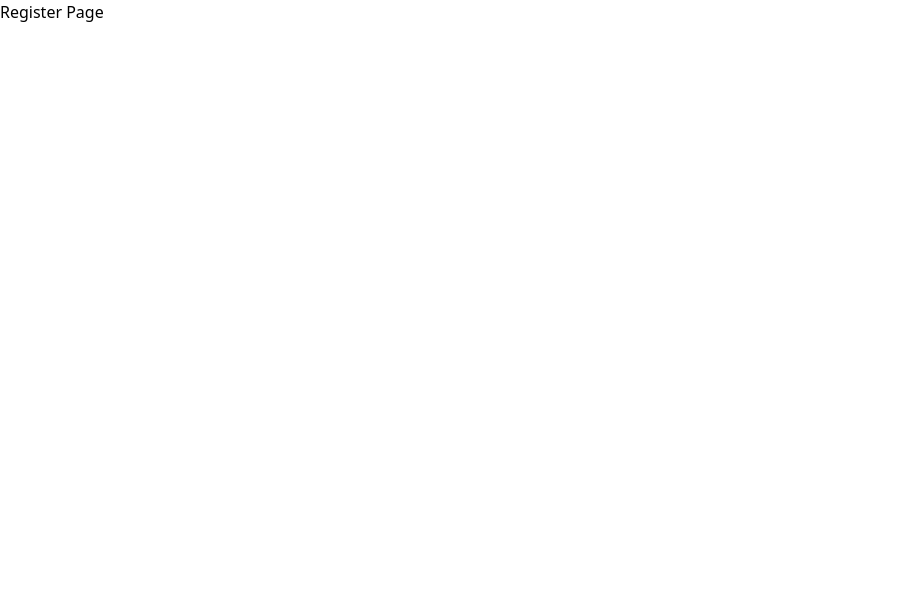
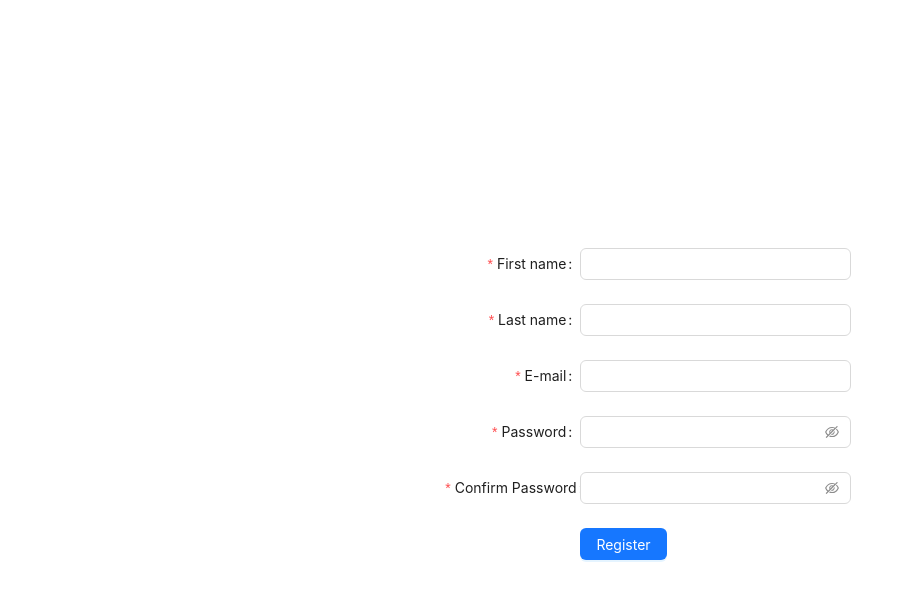
Before and after one commit to libraminh/the-martec, a Next.js app: page /register in a window 1280 px wide. Shown: the top 600 px of the page, without its empty margins (0-913 px from the left). Built offline with nearby package versions, Linux system fonts and the light colour scheme.

Commit message:
add antdn & register fields

```diff
--- a/package.json
+++ b/package.json
@@ -6,6 +6,7 @@
     "start": "next start"
   },
   "dependencies": {
+    "antd": "^5.1.7",
     "next": "latest",
     "react": "18.2.0",
     "react-dom": "18.2.0"
--- a/pages/register.tsx
+++ b/pages/register.tsx
@@ -1,16 +1,198 @@
 import { NextPage } from "next";
 import Head from "next/head";
-import React from "react";
+
+import type { CascaderProps } from "antd";
+import {
+  AutoComplete,
+  Button,
+  Cascader,
+  Checkbox,
+  Col,
+  Form,
+  Input,
+  InputNumber,
+  Row,
+  Select,
+} from "antd";
+import React, { useState } from "react";
 
 interface Props {}
 
+const { Option } = Select;
+
+interface DataNodeType {
+  value: string;
+  label: string;
+  children?: DataNodeType[];
+}
+
+const residences: CascaderProps<DataNodeType>["options"] = [
+  {
+    value: "zhejiang",
+    label: "Zhejiang",
+    children: [
+      {
+        value: "hangzhou",
+        label: "Hangzhou",
+        children: [
+          {
+            value: "xihu",
+            label: "West Lake",
+          },
+        ],
+      },
+    ],
+  },
+  {
+    value: "jiangsu",
+    label: "Jiangsu",
+    children: [
+      {
+        value: "nanjing",
+        label: "Nanjing",
+        children: [
+          {
+            value: "zhonghuamen",
+            label: "Zhong Hua Men",
+          },
+        ],
+      },
+    ],
+  },
+];
+
+const formItemLayout = {
+  labelCol: {
+    xs: { span: 24 },
+    sm: { span: 8 },
+  },
+  wrapperCol: {
+    xs: { span: 24 },
+    sm: { span: 16 },
+  },
+};
+
+const tailFormItemLayout = {
+  wrapperCol: {
+    xs: {
+      span: 24,
+      offset: 0,
+    },
+    sm: {
+      span: 16,
+      offset: 8,
+    },
+  },
+};
+
 const Register: NextPage = (props: Props) => {
+  const [form] = Form.useForm();
+
+  const onFinish = (values: any) => {
+    console.log("Received values of form: ", values);
+  };
+
   return (
-    <div>
+    <div className="fixed w-full h-full flex items-center justify-center py-2">
       <Head>
         <title>Register - The Martec</title>
+        <link rel="icon" href="/favicon.ico" />
       </Head>
-      Register Page
+
+      <div>
+        <Form
+          {...formItemLayout}
+          form={form}
+          name="register"
+          onFinish={onFinish}
+          style={{ maxWidth: 800 }}
+          scrollToFirstError
+        >
+          <Form.Item
+            label="First name"
+            name="firstname"
+            rules={[
+              { required: true, message: "Please input your first name!" },
+            ]}
+          >
+            <Input />
+          </Form.Item>
+
+          <Form.Item
+            label="Last name"
+            name="lastname"
+            rules={[
+              { required: true, message: "Please input your first name!" },
+            ]}
+          >
+            <Input />
+          </Form.Item>
+
+          <Form.Item
+            name="email"
+            label="E-mail"
+            rules={[
+              {
+                type: "email",
+                message: "The input is not valid E-mail!",
+              },
+              {
+                required: true,
+                message: "Please input your E-mail!",
+              },
+            ]}
+          >
+            <Input />
+          </Form.Item>
+
+          <Form.Item
+            name="password"
+            label="Password"
+            rules={[
+              {
+                required: true,
+                message: "Please input your password!",
+              },
+            ]}
+            hasFeedback
+          >
+            <Input.Password />
+          </Form.Item>
+
+          <Form.Item
+            name="confirm"
+            label="Confirm Password"
+            dependencies={["password"]}
+            hasFeedback
+            rules={[
+              {
+                required: true,
+                message: "Please confirm your password!",
+              },
+              ({ getFieldValue }) => ({
+                validator(_, value) {
+                  if (!value || getFieldValue("password") === value) {
+                    return Promise.resolve();
+                  }
+                  return Promise.reject(
+                    new Error(
+                      "The two passwords that you entered do not match!"
+                    )
+                  );
+                },
+              }),
+            ]}
+          >
+            <Input.Password />
+          </Form.Item>
+
+          <Form.Item {...tailFormItemLayout}>
+            <Button type="primary" htmlType="submit">
+              Register
+            </Button>
+          </Form.Item>
+        </Form>
+      </div>
     </div>
   );
 };
--- a/tailwind.config.js
+++ b/tailwind.config.js
@@ -1,12 +1,15 @@
 /** @type {import('tailwindcss').Config} */
 module.exports = {
   content: [
-    './pages/**/*.{js,ts,jsx,tsx}',
-    './components/**/*.{js,ts,jsx,tsx}',
-    './app/**/*.{js,ts,jsx,tsx}',
+    "./pages/**/*.{js,ts,jsx,tsx}",
+    "./components/**/*.{js,ts,jsx,tsx}",
+    "./app/**/*.{js,ts,jsx,tsx}",
   ],
+  corePlugins: {
+    preflight: false,
+  },
   theme: {
     extend: {},
   },
   plugins: [],
-}
+};
```
Also changed, not shown: 1 other file (tests, documents, lock files or other folders).
